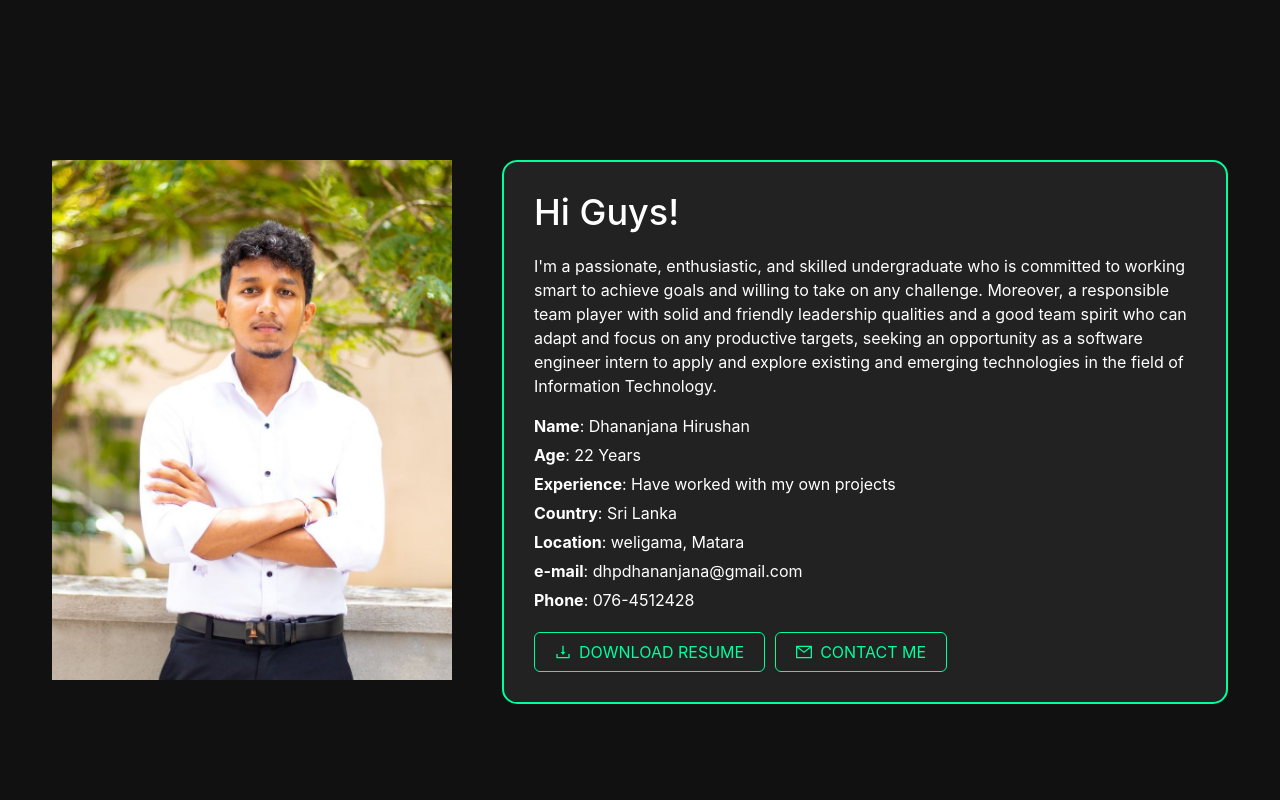
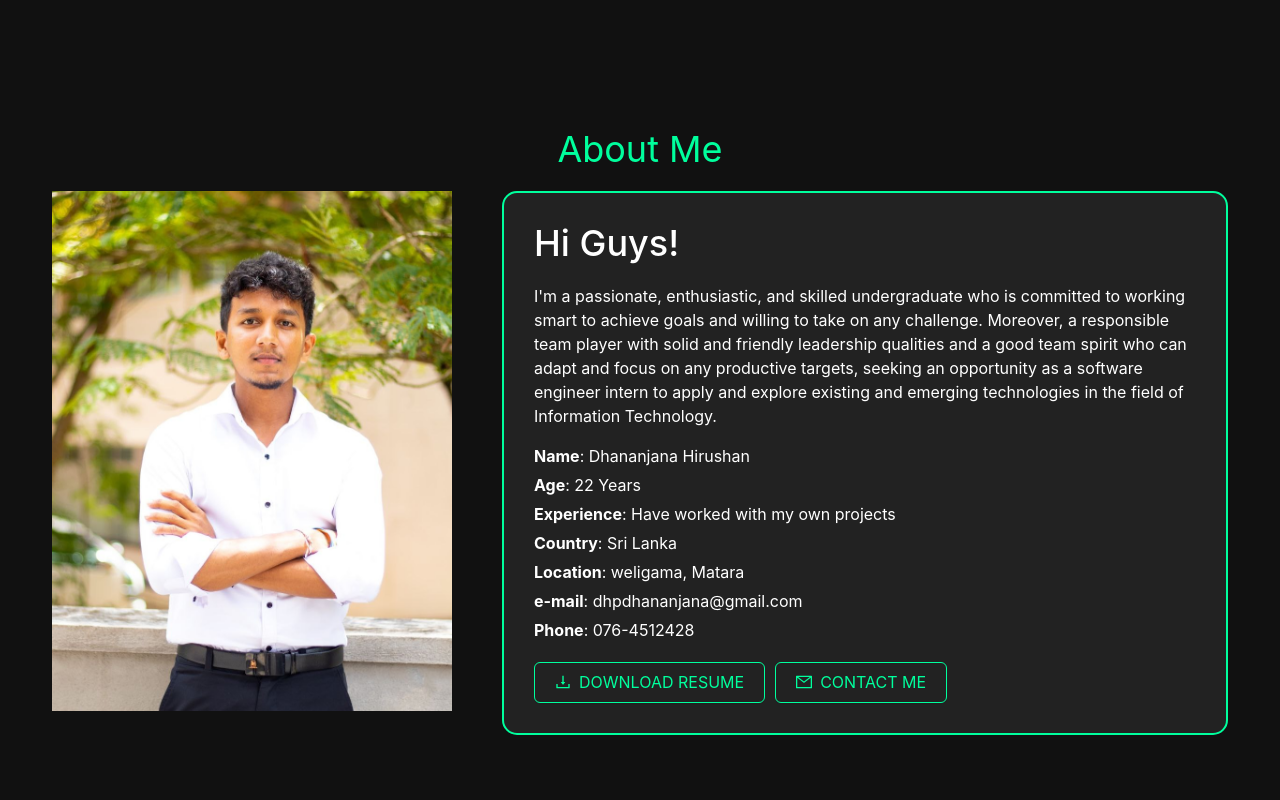
Before and after one commit to hirushan2001/portfolio, a React (Vite) app: page / in a window 1280 px wide. Shown: the part 800-1600 px from the top of the page. Built offline with nearby package versions, Linux system fonts and the light colour scheme.

Commit message:
about update

```diff
--- a/package.json
+++ b/package.json
@@ -13,6 +13,7 @@
     "@react-three/drei": "^9.108.4",
     "@react-three/fiber": "^8.16.8",
     "antd": "^5.19.3",
+    "framer-motion": "^11.3.8",
     "react": "^18.3.1",
     "react-dom": "^18.3.1",
     "react-icons": "^5.2.1",
--- a/src/pages/About.css
+++ b/src/pages/About.css
@@ -6,6 +6,28 @@
   display: flex;
   justify-content: center;
   align-items: center;
+  flex-direction: column;
+  opacity: 0;
+  transition: opacity 0.5s ease-in-out;
+}
+
+.about-container.visible {
+  opacity: 1;
+}
+
+.projects-header {
+  text-align: center;
+  font-size: 36px;
+  margin-bottom: 40px;
+  color: #00ff9d;
+  transform: translateY(20px);
+  opacity: 0;
+  transition: transform 0.5s ease-out, opacity 0.5s ease-out;
+}
+
+.projects-header.visible {
+  transform: translateY(0);
+  opacity: 1;
 }
 
 .about-content {
@@ -19,6 +41,14 @@
 
 .about-left {
   margin-bottom: 30px;
+  transform: translateX(-20px);
+  opacity: 0;
+  transition: transform 0.5s ease-out, opacity 0.5s ease-out;
+}
+
+.about-left.visible {
+  transform: translateX(0);
+  opacity: 1;
 }
 
 .about-image {
@@ -30,6 +60,14 @@
 
 .about-right {
   width: 100%;
+  transform: translateX(20px);
+  opacity: 0;
+  transition: transform 0.5s ease-out, opacity 0.5s ease-out;
+}
+
+.about-right.visible {
+  transform: translateX(0);
+  opacity: 1;
 }
 
 .about-box {
@@ -73,6 +111,7 @@
 .contact-me-btn:hover {
   background-color: #00ff9d !important;
   color: #111 !important;
+  transform: scale(1.04);
 }
 
 @media (min-width: 768px) {
--- a/src/pages/About.jsx
+++ b/src/pages/About.jsx
@@ -1,20 +1,66 @@
-import React from 'react';
+import React, { useEffect, useRef } from 'react';
 import { Button } from 'antd';
 import { DownloadOutlined, MailOutlined } from '@ant-design/icons';
 import './About.css';
 import img from '../assets/mypic1.jpg';
+import cvFile from '../assets/mycv.pdf';
+
 
 const About = () => {
+  const aboutSectionRef = useRef(null);
+  const contentRefs = useRef([]);
+
+  const handleDownload = () => {
+    window.open(cvFile, '_blank', 'noopener,noreferrer');
+  };
+
+  useEffect(() => {
+    const observer = new IntersectionObserver(
+      (entries) => {
+        entries.forEach((entry) => {
+          if (entry.isIntersecting) {
+            entry.target.classList.add('visible');
+          }
+        });
+      },
+      { threshold: 0.1 }
+    );
+
+    if (aboutSectionRef.current) {
+      observer.observe(aboutSectionRef.current);
+    }
+
+    contentRefs.current.forEach((ref) => {
+      if (ref) {
+        observer.observe(ref);
+      }
+    });
+
+    return () => {
+      if (aboutSectionRef.current) {
+        observer.unobserve(aboutSectionRef.current);
+      }
+      contentRefs.current.forEach((ref) => {
+        if (ref) {
+          observer.unobserve(ref);
+        }
+      });
+    };
+  }, []);
+
   return (
-    <div className="about-container" id="about">
+    <div className="about-container" id="about" ref={aboutSectionRef}>
+      <div className="projects-header" ref={(el) => (contentRefs.current[0] = el)}>About Me</div>
       <div className="about-content">
-        <div className="about-left">
+        <div className="about-left" ref={(el) => (contentRefs.current[1] = el)}>
           <img src={img} alt="Dhananjana Hirushan" className="about-image" />
         </div>
-        <div className="about-right">
+        <div className="about-right" ref={(el) => (contentRefs.current[2] = el)}>
           <div className="about-box">
             <h1>Hi Guys!</h1>
-            <p>I'm a passionate, enthusiastic, and skilled undergraduate who is committed to working smart to achieve goals and willing to take on any challenge. Moreover, a responsible team player with solid and friendly leadership qualities and a good team spirit who can adapt and focus on any productive targets, seeking an opportunity as a software engineer intern to apply and explore existing and emerging technologies in the field of Information Technology.</p>
+            <p>
+              I'm a passionate, enthusiastic, and skilled undergraduate who is committed to working smart to achieve goals and willing to take on any challenge. Moreover, a responsible team player with solid and friendly leadership qualities and a good team spirit who can adapt and focus on any productive targets, seeking an opportunity as a software engineer intern to apply and explore existing and emerging technologies in the field of Information Technology.
+            </p>
             <div className="about-details">
               <p><b>Name</b>: Dhananjana Hirushan</p>
               <p><b>Age</b>: 22 Years</p>
@@ -25,8 +71,8 @@ const About = () => {
               <p><b>Phone</b>: 076-4512428</p>
             </div>
             <div className="about-buttons">
-              <Button icon={<DownloadOutlined />} className="download-resume-btn">DOWNLOAD RESUME</Button>
-              <Button icon={<MailOutlined />} className="contact-me-btn">CONTACT ME</Button>
+              <Button  onClick={handleDownload} icon={<DownloadOutlined />} className="download-resume-btn">DOWNLOAD RESUME</Button>
+              <Button  href="#contact" icon={<MailOutlined />} className="contact-me-btn">CONTACT ME</Button>
             </div>
           </div>
         </div>
```
Also changed, not shown: 1 other file (tests, documents, lock files or other folders). Lines whose indentation alone changed are shown as unchanged.
